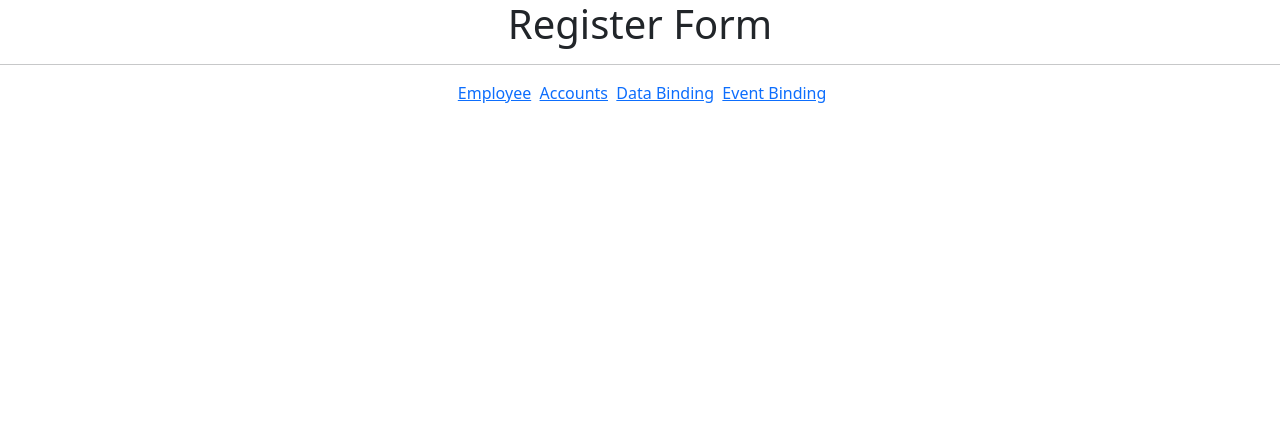
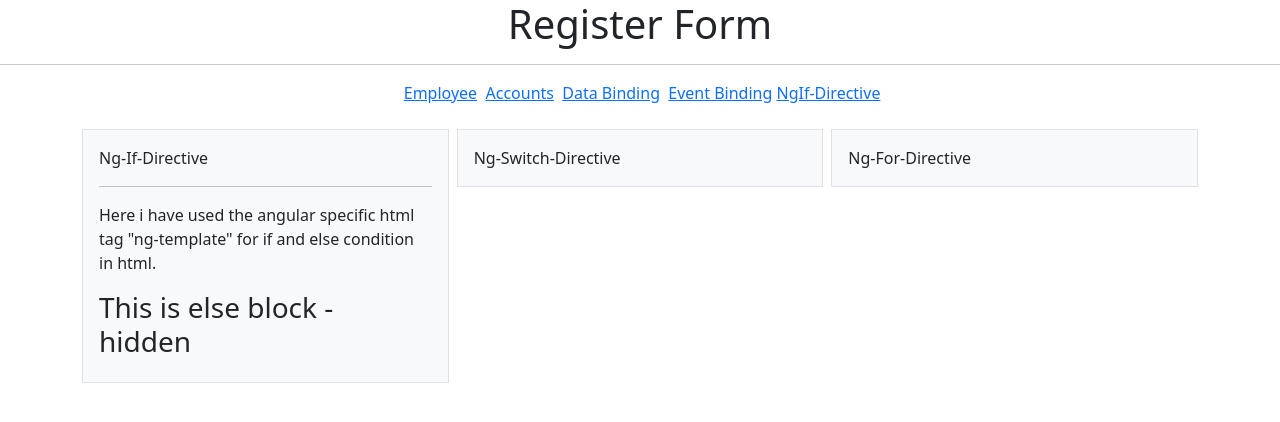
Before and after one commit to moshin04/learn-angular, an Angular app: page /ngifdirective in a window 1280 px wide. Before the commit this address led to /. Shown: the top 422 px of the page. Built offline with nearby package versions, Linux system fonts and the light colour scheme.

Commit message:
Implemented the ngIf directive and used ng-template for if and else condition in HTML.

```diff
--- a/src/app/app.component.html
+++ b/src/app/app.component.html
@@ -6,6 +6,7 @@
   >&nbsp; <span><a routerLink="/accounts">Accounts</a></span
   >&nbsp; <span><a routerLink="/databind">Data Binding</a></span
   >&nbsp; <span><a routerLink="/eventbind">Event Binding</a></span
+  >&nbsp;<span><a routerLink="/ngifdirective">NgIf-Directive</a></span
   >&nbsp;
 </div>
 <br />
--- a/src/app/app.component.ts
+++ b/src/app/app.component.ts
@@ -9,7 +9,4 @@ export class AppComponent {
 
   title = 'Angular';
 
- months = ["Jan","Feb","Mar","Apr","May","Jun","Jul","Aug","Sep","Oct","Nov","Dec"];
-
- isavaliable = true;
 }
--- a/src/app/app.module.ts
+++ b/src/app/app.module.ts
@@ -9,6 +9,7 @@ import { AccountsComponent } from './accounts/accounts.component';
 import { FormsModule } from '@angular/forms';
 import { DatabindComponent } from './databind/databind.component';
 import { EventbindComponent } from './eventbind/eventbind.component';
+import { NgifdirectiveComponent } from './ngifdirective/ngifdirective.component';
 
 
 @NgModule({
@@ -17,7 +18,8 @@ import { EventbindComponent } from './eventbind/eventbind.component';
     EmployeeComponent,
     AccountsComponent,
     DatabindComponent,
-    EventbindComponent
+    EventbindComponent,
+    NgifdirectiveComponent
   ],
   imports: [
     BrowserModule,
--- /dev/null
+++ b/src/app/ngifdirective/ngifdirective.component.html
@@ -0,0 +1,32 @@
+<div class="container">
+  <div class="row g-2">
+    <div class="col-4">
+      <div class="p-3 border bg-light">
+        <div>Ng-If-Directive</div>
+        <hr />
+        <!-- How to implement the else block for ngIf directory -->
+        <!-- Give in # is called template-reference variable in our case its #elseBlock -->
+        <div></div>
+        <p>
+          Here i have used the angular specific html tag "ng-template" for if
+          and else condition in html.
+        </p>
+        <div *ngIf="displayName; then thenBlock; else elseBlock"></div>
+
+        <ng-template #thenBlock>
+          <h3>This is then block - visible</h3>
+        </ng-template>
+
+        <ng-template #elseBlock>
+          <h3>This is else block - hidden</h3>
+        </ng-template>
+      </div>
+    </div>
+    <div class="col-4">
+      <div class="p-3 border bg-light">Ng-Switch-Directive</div>
+    </div>
+    <div class="col-4">
+      <div class="p-3 border bg-light">Ng-For-Directive</div>
+    </div>
+  </div>
+</div>
--- /dev/null
+++ b/src/app/ngifdirective/ngifdirective.component.ts
@@ -0,0 +1,17 @@
+import { Component, OnInit } from '@angular/core';
+
+@Component({
+  selector: 'app-ngifdirective',
+  templateUrl: './ngifdirective.component.html',
+  styleUrls: ['./ngifdirective.component.css']
+})
+export class NgifdirectiveComponent implements OnInit {
+
+  displayName=false;
+
+  constructor() { }
+
+  ngOnInit(): void {
+  }
+
+}
--- a/src/app/user/user-routing.module.ts
+++ b/src/app/user/user-routing.module.ts
@@ -4,6 +4,7 @@ import { AccountsComponent } from '../accounts/accounts.component';
 import { DatabindComponent } from '../databind/databind.component';
 import { EmployeeComponent } from '../employee/employee.component';
 import { EventbindComponent } from '../eventbind/eventbind.component';
+import { NgifdirectiveComponent } from '../ngifdirective/ngifdirective.component';
 import { RegisterComponent } from './register/register.component';
 
 const routes: Routes = [
@@ -11,7 +12,8 @@ const routes: Routes = [
     {path:'employee',component:EmployeeComponent},
     {path:'accounts',component:AccountsComponent},
     {path:'databind',component:DatabindComponent},
-    {path: 'eventbind',component:EventbindComponent}
+    {path: 'eventbind',component:EventbindComponent},
+    {path: 'ngifdirective',component:NgifdirectiveComponent}
 
 
 ];
```
Also changed, not shown: src/app/ngifdirective/ngifdirective.component.css (added), 1 other file (tests, documents, lock files or other folders).
